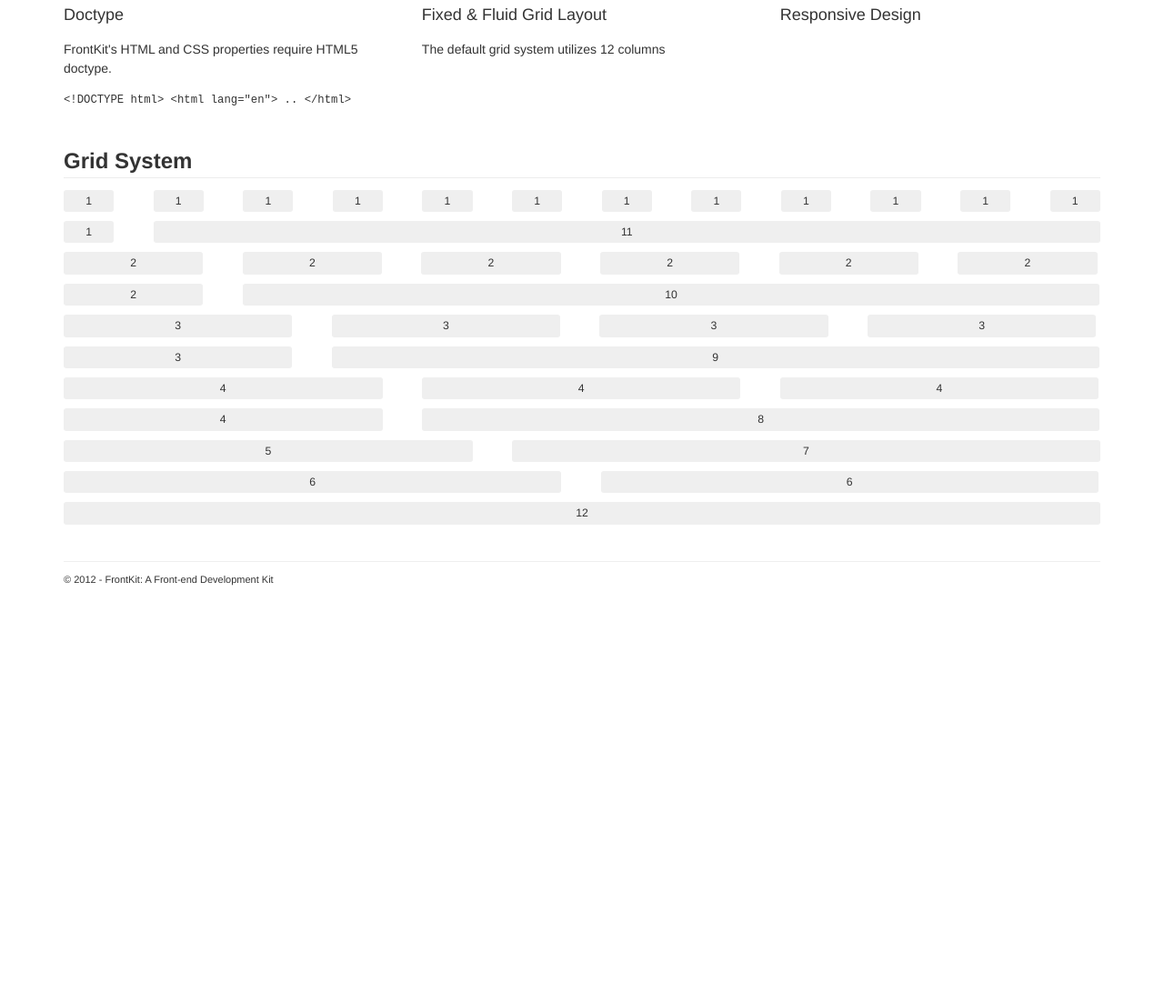
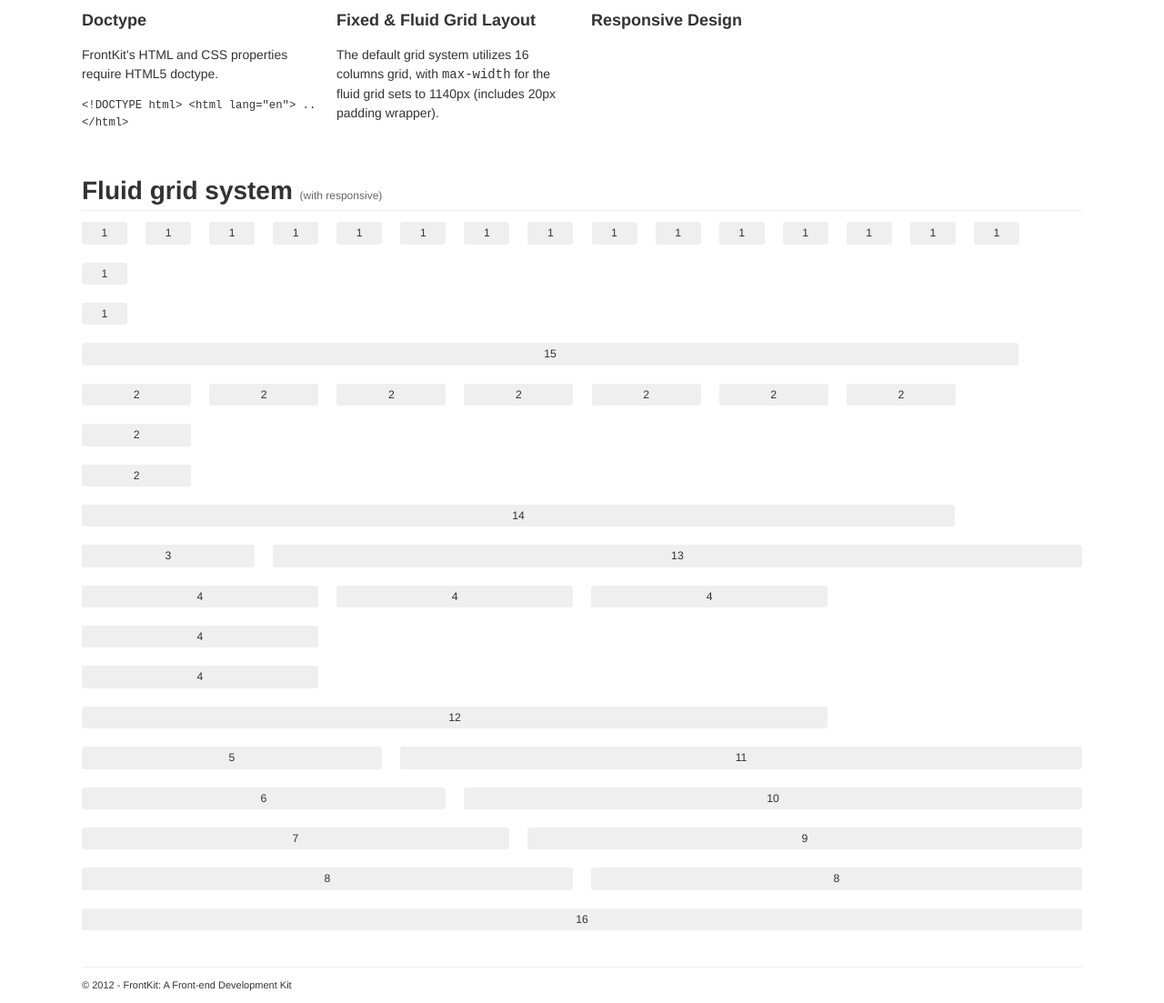
Before and after one commit to andywidodo/FrontKit, a plain HTML site: page example/layout.html in a window 1280 px wide. Shown: the part 250-1353 px from the top of the page at 91% size. Before the commit the page ends 906 px from the top, so only its background shows below. Drawn offline with nearby package versions, Linux system fonts and the light colour scheme.

Commit message:
24 June 2012
- Extending to 16 column grid (on 1140px hybrid).
- Files & directories reorganization
- Adjusting some variables in variables.less
- Content editing

```diff
--- a/assets/css/lib/foundation.less
+++ /dev/null
@@ -1,114 +0,0 @@
-/*
- *--------------------------------------------------------------
- * WEBSITE NAME - foundation.less
- *
- * Base stylesheet for html elements
- * note: edit to suit your needs
- * recommended: style html tags only
- *
- *--------------------------------------------------------------
- */
-
-
-// Layout
-* { -moz-box-sizing: border-box; box-sizing: border-box;}
-
-::selection { background:@baseSelectionColor; }
-::-moz-selection { background:@baseSelectionColor; }
-
-html {
-	-webkit-font-smoothing: antialiased; // WebKit font smoothing
-	font-size: 100%;
-	overflow-y: scroll;
-	-webkit-text-size-adjust: 100%;
-	-ms-text-size-adjust: 100%;
-}
-
-body {
-	background: @bodyBg;
-	font: @baseFontSize~"/@{lineHeight} @{baseFontFamily}";
-	color: @baseFontColor;
-}
-
-hr {}
-
-
-// Links
-a { color: @linkColor; }
-a:hover { color: @linkColorHover; }
-a:visited { color: @linkColorVisited; }
-a:focus { outline: thin dotted; }
-a:hover, a:active { outline: 0; }
-
-
-// Typographic style
-p { }
-pre, code, kbd, samp {
-	font-family: monospace, serif; _font-family: 'courier new', monospace;
-	font-size: 1em;
-}
-/* Improve readability of pre-formatted text in all browsers */
-pre { white-space: pre; white-space: pre-wrap; word-wrap: break-word; }
-blockquote {}
-q { quotes: none; }
-q:before, q:after { content: ""; content: none; }
-// Position subscript and superscript content without affecting line-height
-sub, sup { font-size: 75%; line-height: 0; position: relative; vertical-align: baseline; }
-sup { top: -0.5em; }
-sub { bottom: -0.25em; }
-
-abbr[title] { border-bottom: 1px dotted; }
-
-b, strong { font-weight: bold; }
-
-ins {}
-mark { font-weight: bold; }
-dfn { font-style: italic; }
-
-
-// Lists
-nav {}
-nav ul {}
-ul, ol {}
-dl {}
-dt {}
-dd {}
-
-
-// Media
-img,
-embed,
-object,
-video { max-width: 100%;}
-/*Improve image quality when scaled in IE7*/
-img { -ms-interpolation-mode: bicubic; }
-svg:not(:root) { overflow: hidden; }
-
-figure { margin: 0; }
-
-
-// Form elements
-form { margin: 0; }
-fieldset { border: 0; margin: 0; padding: 0; }
-
-label { cursor: pointer; }
-
-select,
-option,
-label,
-input,
-textarea,
-button { font-family: ~"@{baseFontFamily}"; }
-
-input,
-textarea { outline: none; }
-textarea { resize: none; }
-
-input[type="submit"],
-button { border: none; }
-button[disabled], input[disabled] { cursor: default; }
-button, input { line-height: normal; }
-
-
-// Table
-table { border-collapse: collapse; border-spacing: 0; }
--- a/example/assets/css/example.less
+++ b/example/assets/css/example.less
@@ -46,25 +46,90 @@
  *--------------------------------------------------------------
  */
 
-// Global Grid System (based on 1140px grid system)
-.container { padding: 0 20px;}
-.row, .main {
-	width: 100%;
-	max-width: 1140px;
-	min-width: 755px;
-	margin: 0 auto;
-	overflow: hidden;
-}
 
+
+// Global Grid System with 16 grid column (based on 1140px grid system)
+.row,
+.main,
 .navbar {
 	width: 100%;
 	min-width: 755px;
 	margin: 0 auto;
 	overflow: hidden;
 }
+.row, .main { max-width: 1140px; }
+.main {
+	padding-left: 20px;
+	padding-right: 20px;
+}
 
 
-.onecol, .twocol, .threecol, .fourcol, .fivecol, .sixcol, .sevencol, .eightcol, .ninecol, .tencol, .elevencol {
+.onecol, .twocol, .threecol, .fourcol, .fivecol, .sixcol, .sevencol, .eightcol, .ninecol, .tencol, .elevencol, .twelvecol, .thirteencol, .fourteencol, .fifteencol, .sixteencol {
+	float: left;
+}
+
+
+.row-fluid {
+	.onecol, .twocol, .threecol, .fourcol, .fivecol, .sixcol, .sevencol, .eightcol, .ninecol, .tencol, .elevencol, .twelvecol, .thirteencol, .fourteencol, .fifteencol, .sixteencol {
+		margin-right: 1.82%;
+	}
+	.onecol { width: 4.55%; }
+	.twocol { width: 10.92%; }
+	.threecol { width: 17.27%; }
+	.fourcol { width: 23.64%; }
+	.fivecol { width: 30%; }
+	.sixcol { width: 36.36%; }
+	.sevencol { width: 42.73%; }
+	.eightcol { width: 49.09%; }
+	.ninecol { width: 55.45%; }
+	.tencol { width: 61.82%; }
+	.elevencol { width: 68.18%; }
+	.twelvecol { width: 74.55%; }
+	.thirteencol { width: 80.90%; }
+	.fourteencol { width: 87.27%; }
+	.fifteencol { width: 93.64%; }
+	.sixteencol { width: 100%; }
+}
+
+.row {
+	.onecol, .twocol, .threecol, .fourcol, .fivecol, .sixcol, .sevencol, .eightcol, .ninecol, .tencol, .elevencol, .twelvecol, .thirteencol, .fourteencol, .fifteencol, .sixteencol {
+		margin-right: 20px;
+	}
+	.onecol { width: 50px; }
+	.twocol { width: 120px; }
+	.threecol { width: 190px; }
+	.fourcol { width: 260px; }
+	.fivecol { width: 330px; }
+	.sixcol { width: 400px; }
+	.sevencol { width: 470px; }
+	.eightcol { width: 540px; }
+	.ninecol { width: 610px; }
+	.tencol { width: 680px; }
+	.elevencol { width: 750px; }
+	.twelvecol { width: 820px; }
+	.thirteencol { width: 890px; }
+	.fourteencol { width: 960px; }
+	.fifteencol { width: 1030px; }
+	.sixteencol { width: 1100px; }
+}
+
+.gridrow { margin-bottom: 20px;}
+
+.row,
+.row-fluid {
+	overflow: hidden;
+	.grid {
+		.box-round(3px);
+		background: #efefef;
+		padding: 3px;
+		text-align: center;
+	}
+	.last {
+		margin-right: 0px;
+	}
+}
+
+/*.onecol, .twocol, .threecol, .fourcol, .fivecol, .sixcol, .sevencol, .eightcol, .ninecol, .tencol, .elevencol {
 	margin-right: 3.8%;
 	float: left;
 	min-height: 1px;
@@ -91,16 +156,17 @@
 		text-align: center;
 	}
 }
-.gridrow { margin-bottom: 10px;}
+
 
 
 .last {
 margin-right: 0px;
 }
+*/
 
 // Navbar
 .navbar {
-	.box-gradient(#222, #000, 2);
+	.box-gradient(#434343, #000, 2);
 	padding: 0 50px;
 	nav {
 		float: left;
@@ -168,13 +234,22 @@ margin-right: 0px;
 			border-bottom: solid 1px #ececec;
 			padding: 0;
 			margin: 0 0 1em;
-			h1 { margin: 0; .font-size(24); }
+			h1 {
+				margin: 0;
+				.font-size(28);
+				small {
+					.font-size(12);
+					color: #666;
+					font-weight: normal;
+				}
+			}
 		}
+		.row-fluid,
 		.row {
 			h2 {
 				margin: 0;
 				.font-size(18);
-				font-weight: normal;
+				//font-weight: normal;
 			}
 		}
 	}
@@ -206,12 +281,13 @@ footer {
  }
 
  @media screen and (max-width: 768px) {
+
  	.navbar { padding:0 5px;}
  	.row, body, .container, .main, .navbar {
 	width: 100%;
 	min-width: 0;
-	margin: 0;
-	padding: 0;
+	//margin: 0;
+	//padding: 0;
 	}
 	.main, .row .onecol, .row .twocol, .row .threecol, .row .fourcol, .row .fivecol, .row .sixcol, .row .sevencol, .row .eightcol, .row .ninecol, .row .tencol, .row .elevencol, .row .twelvecol {
 	width: auto;
--- a/example/assets/css/lib/foundation.less
+++ b/example/assets/css/lib/foundation.less
@@ -40,7 +40,7 @@ hr {
 
 
 // Links
-a { color: @linkColor; }
+a { color: @linkColor; text-decoration: none; }
 a:hover { color: @linkColorHover; }
 a:visited { color: @linkColorVisited; }
 a:focus { outline: thin dotted; }
@@ -74,6 +74,7 @@ pre, code, kbd, samp {
 	font-family: monospace, serif; _font-family: 'courier new', monospace;
 	font-size: 1em;
 }
+small { .font-size(11); }
 /* Improve readability of pre-formatted text in all browsers */
 pre { white-space: pre; white-space: pre-wrap; word-wrap: break-word; }
 blockquote {}
--- a/example/assets/css/lib/variables.less
+++ b/example/assets/css/lib/variables.less
@@ -18,9 +18,9 @@
 @baseSelectionColor : #c00;
 
 // Default links color
-@linkColor : #f00;
-@linkColorHover : #f66;
-@linkColorVisited : #600;
+@linkColor : #08c;
+@linkColorHover : #005580;
+@linkColorVisited : #9ebccb;
 
 // Typographic settings
 @baseFontColor : #333;
--- a/example/layout.html
+++ b/example/layout.html
@@ -37,7 +37,7 @@
 	<div class="main" role="main" id="page-layout">
 		<header>
 			<h1>Layout</h1>
-			<h2>Lorem ipsum dolor sit amet consectetur</h2>
+			<h2>Built on a responsive fixed and fluid 16-column grid. Hybrid 1140px grid system.</h2>
 		</header>
 		<section id="globalstyle-section" class="page-section clearfix">
 			<div class="section-header">
@@ -56,7 +56,7 @@
 				</div>
 				<div class="fourcol">
 					<h2>Fixed &amp; Fluid Grid Layout</h2>
-					<p>The default grid system utilizes 12 columns</p>
+					<p>The default grid system utilizes 16 columns grid, with <code>max-width</code> for the fluid grid sets to 1140px (includes 20px padding wrapper).</p>
 				</div>
 				<div class="fourcol last">
 					<h2>Responsive Design</h2>
@@ -66,9 +66,13 @@
 		<!--/globalstyle-section-->
 		<section id="gridlayout-section" class="page-section clearfix">
 			<div class="section-header">
-				<h1>Grid System</h1><div></div>
+				<h1>Fluid grid system <small>(with responsive)</small></h1>
 			</div>
-			<div class="row">
+			<div class="row-fluid">
+				<div class="onecol grid gridrow"><span>1</span></div>
+				<div class="onecol grid gridrow"><span>1</span></div>
+				<div class="onecol grid gridrow"><span>1</span></div>
+				<div class="onecol grid gridrow"><span>1</span></div>
 				<div class="onecol grid gridrow"><span>1</span></div>
 				<div class="onecol grid gridrow"><span>1</span></div>
 				<div class="onecol grid gridrow"><span>1</span></div>
@@ -82,11 +86,13 @@
 				<div class="onecol grid gridrow"><span>1</span></div>
 				<div class="onecol grid gridrow last"><span>1</span></div>
 			</div>
-			<div class="row">
+			<div class="row-fluid">
 				<div class="onecol grid gridrow"><span>1</span></div>
-				<div class="elevencol grid gridrow last"><span>11</span></div>
+				<div class="fifteencol grid gridrow last"><span>15</span></div>
 			</div>
-			<div class="row">
+			<div class="row-fluid">
+				<div class="twocol grid gridrow"><span>2</span></div>
+				<div class="twocol grid gridrow"><span>2</span></div>
 				<div class="twocol grid gridrow"><span>2</span></div>
 				<div class="twocol grid gridrow"><span>2</span></div>
 				<div class="twocol grid gridrow"><span>2</span></div>
@@ -94,39 +100,44 @@
 				<div class="twocol grid gridrow"><span>2</span></div>
 				<div class="twocol grid gridrow last"><span>2</span></div>
 			</div>
-			<div class="row">
+			<div class="row-fluid">
 				<div class="twocol grid gridrow"><span>2</span></div>
-				<div class="tencol grid gridrow last"><span>10</span></div>
+				<div class="fourteencol grid gridrow last"><span>14</span></div>
 			</div>
-			<div class="row">
+			<div class="row-fluid">
 				<div class="threecol grid gridrow"><span>3</span></div>
-				<div class="threecol grid gridrow"><span>3</span></div>
-				<div class="threecol grid gridrow"><span>3</span></div>
-				<div class="threecol grid gridrow last"><span>3</span></div>
+				<div class="thirteencol grid gridrow last"><span>13</span></div>
 			</div>
-			<div class="row">
-				<div class="threecol grid gridrow"><span>3</span></div>
-				<div class="ninecol grid gridrow last"><span>9</span></div>
-			</div>
-			<div class="row">
+			<div class="row-fluid">
+				<div class="fourcol grid gridrow"><span>4</span></div>
 				<div class="fourcol grid gridrow"><span>4</span></div>
 				<div class="fourcol grid gridrow"><span>4</span></div>
 				<div class="fourcol grid gridrow last"><span>4</span></div>
 			</div>
-			<div class="row">
+			<div class="row-fluid">
 				<div class="fourcol grid gridrow"><span>4</span></div>
+				<div class="twelvecol grid gridrow last"><span>12</span></div>
+			</div>
+			<div class="row-fluid">
+				<div class="fivecol grid gridrow"><span>5</span></div>
+				<div class="elevencol grid gridrow last"><span>11</span></div>
+			</div>
+			<div class="row-fluid">
+				<div class="sixcol grid gridrow"><span>6</span></div>
+				<div class="tencol grid gridrow last"><span>10</span></div>
+			</div>
+			<div class="row-fluid">
+				<div class="sevencol grid gridrow"><span>7</span></div>
+				<div class="ninecol grid gridrow last"><span>9</span></div>
+			</div>
+			<div class="row-fluid">
+				<div class="eightcol grid gridrow"><span>8</span></div>
 				<div class="eightcol grid gridrow last"><span>8</span></div>
 			</div>
-			<div class="row">
-				<div class="fivecol grid gridrow"><span>5</span></div>
-				<div class="sevencol grid gridrow last"><span>7</span></div>
+			<div class="row-fluid">
+				<div class="sixteen grid last"><span>16</span></div>
 			</div>
 			<div class="row">
-				<div class="sixcol grid gridrow"><span>6</span></div>
-				<div class="sixcol grid gridrow last"><span>6</span></div>
-			</div>
-			<div class="row">
-				<div class="twelvecol grid last"><span>12</span></div>
 			</div>
 		</section>
 		<!--/gridlayout-section-->
```
Also changed, not shown: assets/css/main.less (deleted, +0 -95 lines), example/index.html (+18 -16 lines), assets/css/main.css (deleted), example/apple-touch-icon-114x114-precomposed.png (added), example/apple-touch-icon-57x57-precomposed.png (added), example/apple-touch-icon-72x72-precomposed.png (added), example/apple-touch-icon-precomposed.png (added), example/assets/css/example.css, example/assets/images/grid-0_to_1139.png (added).
